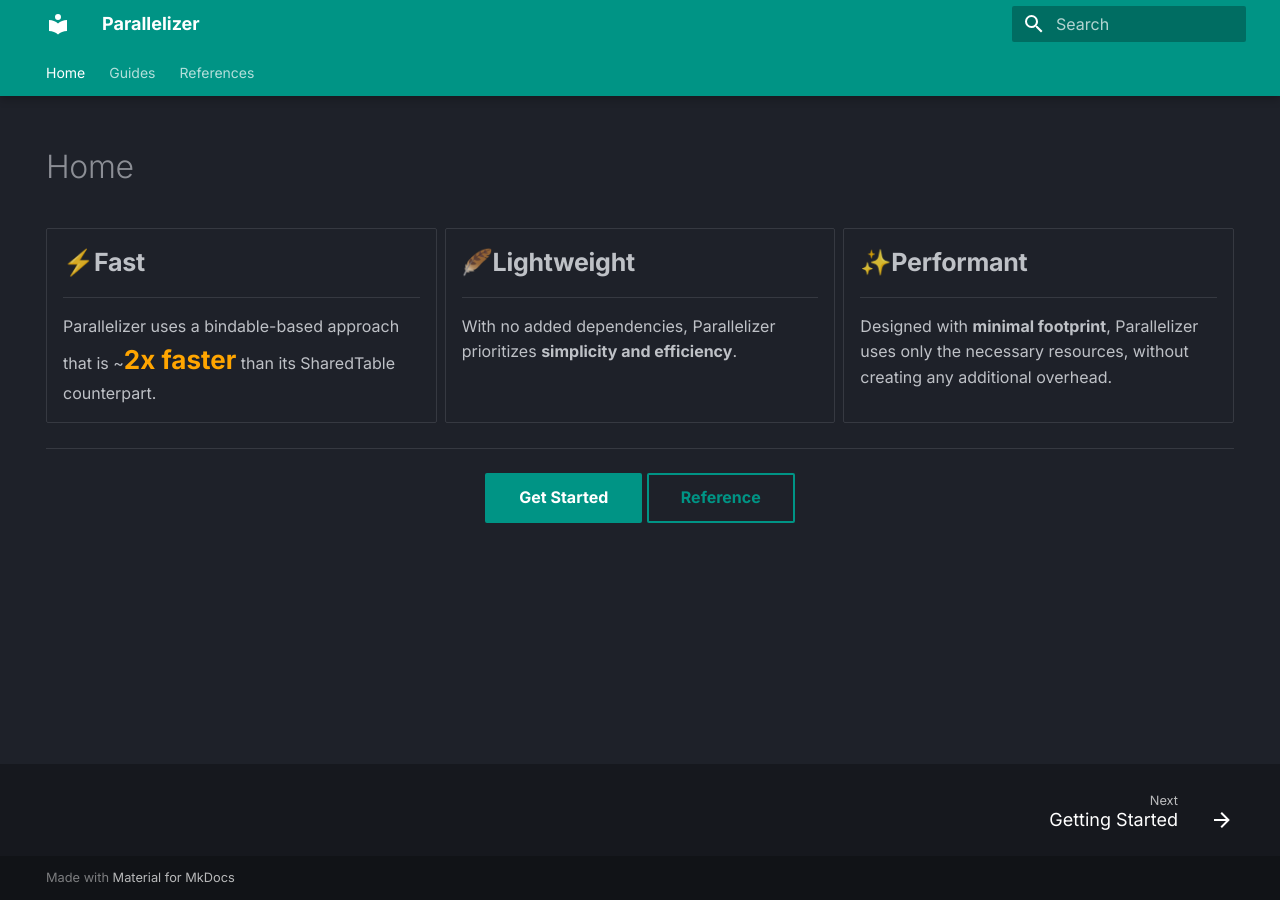
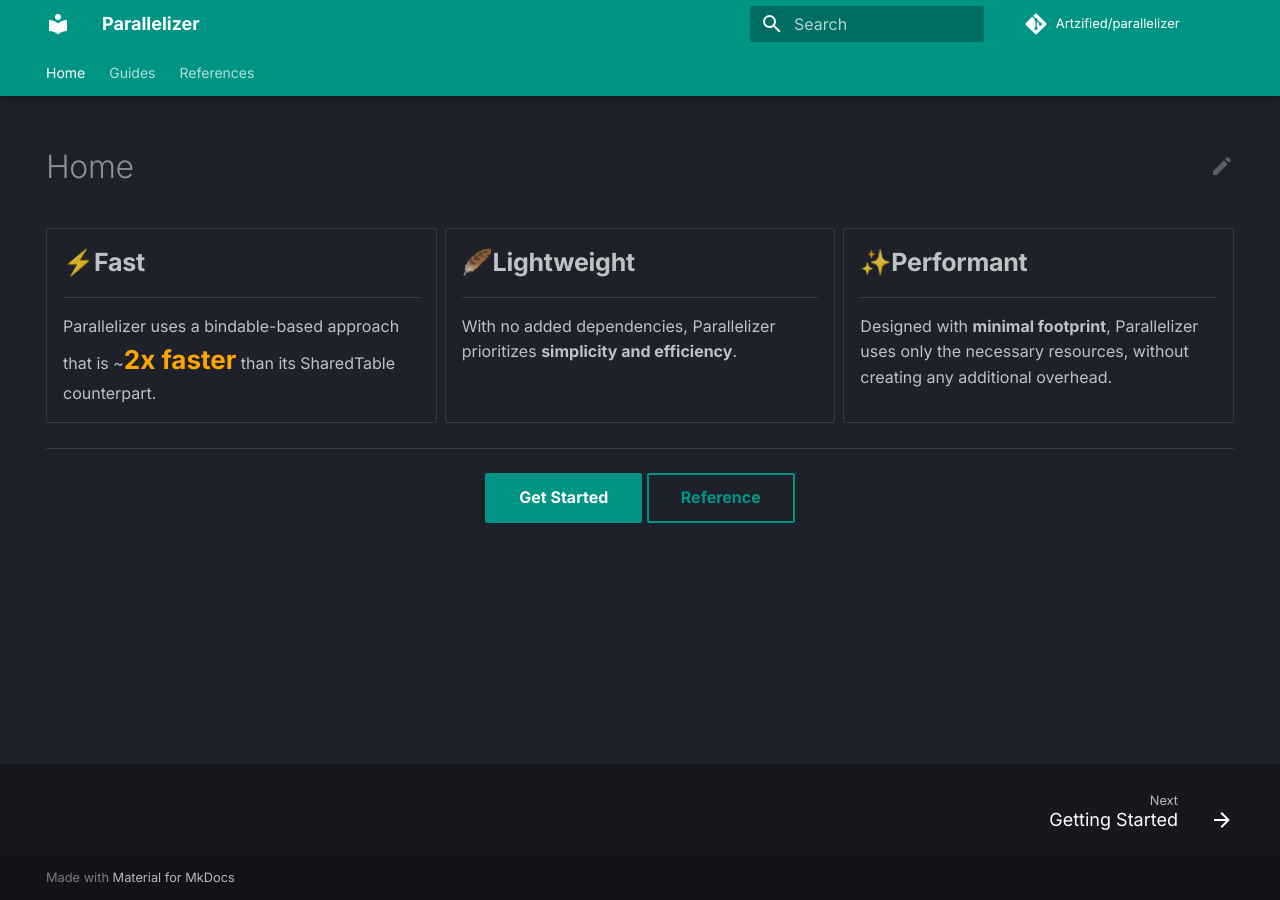
Before and after one commit to scion-softworks/parallelizer, an MkDocs documentation site: the page built from docs/index.md, in a window 1280 px wide. Built offline with MkDocs 1.6.1 and Material for MkDocs 9.7.7, drawn with Linux system fonts in a browser that asks for light colours; comment, search, counter and statistics services are not loaded.

Commit message:
add repo configs

```diff
--- a/mkdocs.yml
+++ b/mkdocs.yml
@@ -1,5 +1,7 @@
 site_name: Parallelizer
 site_url: https://artzified.github.io/parallelizer/
+repo_url: https://github.com/Artzified/parallelizer
+repo_name: Artzified/parallelizer
 nav:
   - Home: index.md
   - Guides:
```
